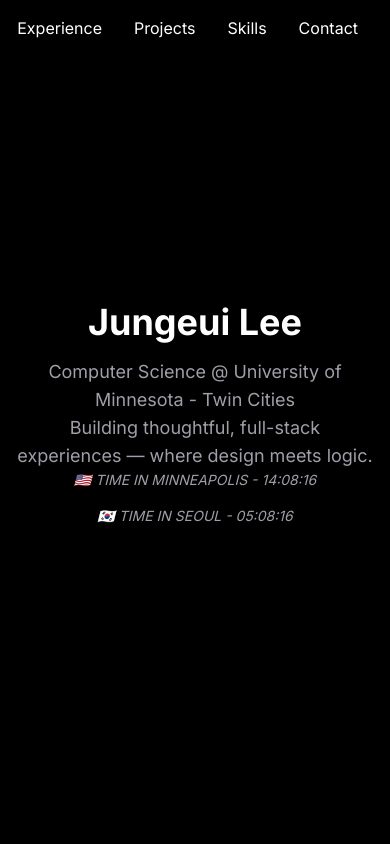
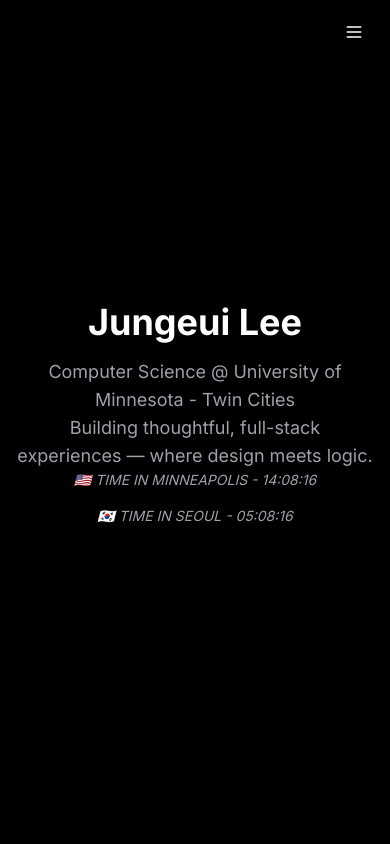
Before and after one commit to JungeuiLee/jungeui_website, a Next.js app: page / in a window 390 px wide. Shown: the top 844 px of the page. Built offline with nearby package versions, Linux system fonts and the light colour scheme.

Commit message:
update for mobile

```diff
--- a/src/components/Contact.tsx
+++ b/src/components/Contact.tsx
@@ -5,7 +5,7 @@ export default function Contact() {
             <p className="text-zinc-400 mb-2">Email: justicelee.dev@gmail.com</p>
         <div className="flex flex-col sm:flex-row gap-4 mt-6">
             <a
-            href="https://drive.google.com/file/d/10i4TgLWT9Tlb3n4elvrE50YQOZ8DrijF/view?usp=sharing"
+            href="https://drive.google.com/file/d/1C6SFEfhUKYlGmvKq0KBzLYSVJSnEsqi9/view?usp=drive_link"
             target="_blank"
             rel="noopener noreferrer"
             className="bg-white text-black px-6 py-2 rounded hover:bg-zinc-200 transition"
--- a/src/components/Navbar.tsx
+++ b/src/components/Navbar.tsx
@@ -1,15 +1,86 @@
 'use client';
 
-import Link from 'next/link';
+import { useState } from 'react';
+
+const navLinks = [
+    { href: '#about', label: 'About' },
+    { href: '#experience', label: 'Experience' },
+    { href: '#projects', label: 'Projects' },
+    { href: '#skills', label: 'Skills' },
+    { href: '#contact', label: 'Contact' },
+];
 
 export default function Navbar() {
+    const [isOpen, setIsOpen] = useState(false);
+
     return (
-        <nav className="fixed top-0 left-0 w-full bg-black text-white py-4 px-8 flex justify-end gap-8 z-50">
-        <a href="#about" className="hover:text-zinc-400 transition">About</a>
-        <a href="#experience" className="hover:text-zinc-400 transition">Experience</a>
-        <a href="#projects" className="hover:text-zinc-400 transition">Projects</a>
-        <a href="#skills" className="hover:text-zinc-400 transition">Skills</a>
-        <a href="#contact" className="hover:text-zinc-400 transition">Contact</a>
+        <nav className="fixed top-0 left-0 w-full bg-black text-white z-50 shadow-md">
+            <div className="mx-auto flex max-w-5xl flex-col px-4 sm:px-8">
+                <div className="flex h-16 items-center justify-end md:justify-center">
+                    <button
+                        type="button"
+                        className="inline-flex h-10 w-10 items-center justify-center rounded-md text-sm font-medium transition hover:bg-zinc-900 focus:outline-none focus:ring-2 focus:ring-emerald-500 md:hidden"
+                        onClick={() => setIsOpen((prev) => !prev)}
+                        aria-controls="primary-navigation"
+                        aria-expanded={isOpen}
+                    >
+                        <span className="sr-only">Toggle navigation</span>
+                        {isOpen ? (
+                            <svg
+                                xmlns="http://www.w3.org/2000/svg"
+                                viewBox="0 0 24 24"
+                                fill="none"
+                                stroke="currentColor"
+                                className="h-5 w-5"
+                            >
+                                <path strokeLinecap="round" strokeLinejoin="round" strokeWidth={2} d="M18 6L6 18M6 6l12 12" />
+                            </svg>
+                        ) : (
+                            <svg
+                                xmlns="http://www.w3.org/2000/svg"
+                                viewBox="0 0 24 24"
+                                fill="none"
+                                stroke="currentColor"
+                                className="h-5 w-5"
+                            >
+                                <path strokeLinecap="round" strokeLinejoin="round" strokeWidth={2} d="M4 6h16M4 12h16M4 18h16" />
+                            </svg>
+                        )}
+                    </button>
+                    <div
+                        id="primary-navigation"
+                        className="hidden items-center gap-8 md:flex"
+                    >
+                        {navLinks.map((link) => (
+                            <a
+                                key={link.href}
+                                href={link.href}
+                                className="transition hover:text-zinc-400"
+                            >
+                                {link.label}
+                            </a>
+                        ))}
+                    </div>
+                </div>
+                <div
+                    className={`overflow-hidden transition-[max-height,opacity] duration-300 ease-in-out md:hidden ${
+                        isOpen ? 'max-h-96 opacity-100' : 'max-h-0 opacity-0'
+                    }`}
+                >
+                    <div className="flex flex-col gap-4 border-t border-zinc-800 py-4">
+                        {navLinks.map((link) => (
+                            <a
+                                key={link.href}
+                                href={link.href}
+                                className="text-sm font-medium transition hover:text-zinc-400"
+                                onClick={() => setIsOpen(false)}
+                            >
+                                {link.label}
+                            </a>
+                        ))}
+                    </div>
+                </div>
+            </div>
         </nav>
     );
 }
```
